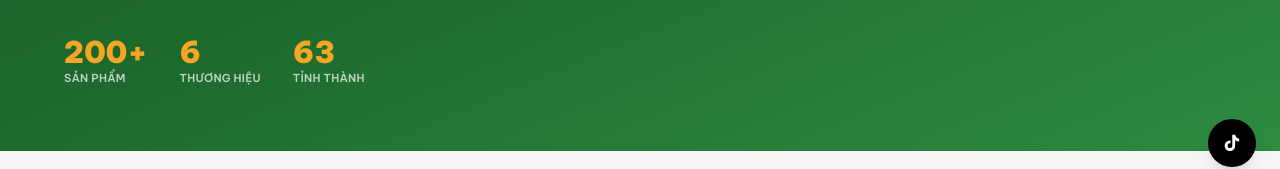
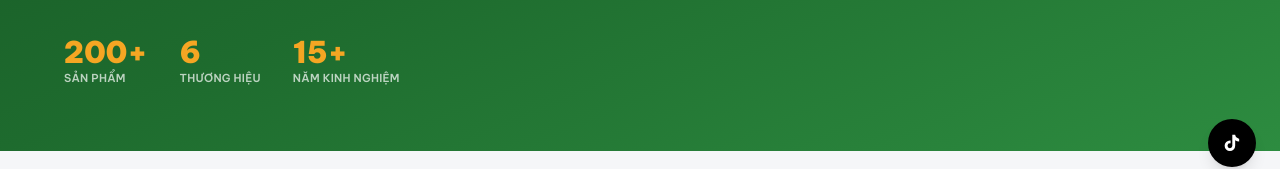
Before and after one commit to dptxnaot/toanphat-web, a Next.js app in the folder toanphat-lubricant/: page / in a window 1280 px wide. Shown: the part 489-658 px from the top of the page. Built offline with nearby package versions, Linux system fonts and the light colour scheme.

Commit message:
Update Hero.tsx

```diff
--- a/toanphat-lubricant/components/Hero.tsx
+++ b/toanphat-lubricant/components/Hero.tsx
@@ -15,7 +15,7 @@ export default function Hero() {
             <Link href="/tu-van" className="btn-outline"><Phone size={16}/> Tư Vấn Chọn Dầu</Link>
           </div>
           <div className="flex gap-8 mt-10 flex-wrap">
-            {[["200+","Sản Phẩm"],["6","Thương Hiệu"],["63","Tỉnh Thành"]].map(([n,l])=>(
+            {[["200+","Sản Phẩm"],["6","Thương Hiệu"],["15+","Năm Kinh Nghiệm"]].map(([n,l])=>(
               <div key={l}><div className="text-3xl font-black text-amber">{n}</div><div className="text-[11px] text-white/70 uppercase tracking-wide font-semibold">{l}</div></div>
             ))}
           </div>
```
